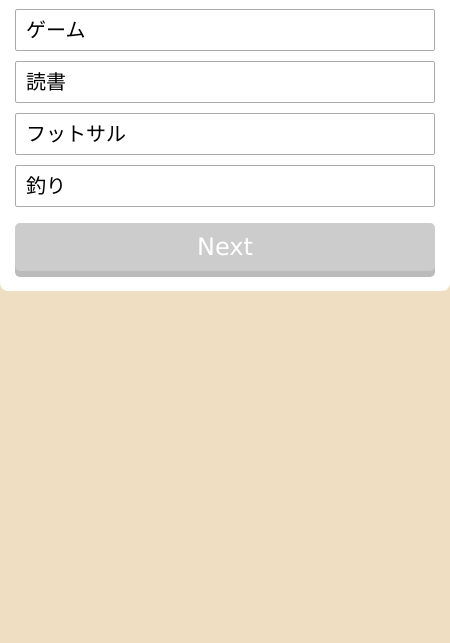
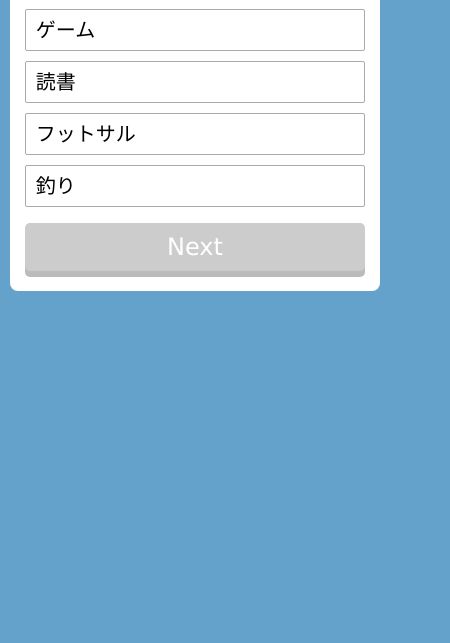
Before and after one commit to aiju-k/quiz, a plain HTML site: page index.html in a window 390 px wide. Shown: the part 201-844 px from the top of the page, 450 px wide, since content can reach past the window. Drawn offline with Linux system fonts and the light colour scheme.

Commit message:
Update style.css

```diff
--- a/style.css
+++ b/style.css
@@ -1,6 +1,6 @@
 body {
   margin-top: 30px;
-  background: #efdec1;
+  background: #64a2cc;
   font-size: 20px;
   font-family: Verdana, sans-serif;
 }
@@ -102,12 +102,12 @@ body {
   box-shadow: 0 4px 8px rgba(0, 0, 0, .2);
   background: white;
   text-align: center;
-  top: 60px;
+  top: 140px;
   left: 0;
   right: 0;
   margin: 0 auto;
   border-radius: 4px;
-  transition: 0.4s;
+  transition: 0.6s;
 }
 
 #result.hidden {
@@ -126,3 +126,13 @@ body {
 #result > a:hover {
   opacity: .8;
 }
+
+@media screen and (max-width: 480px) {
+  body {
+    width: 100%;
+  }
+
+  .container {
+    width: 95%
+  }
+}
```
